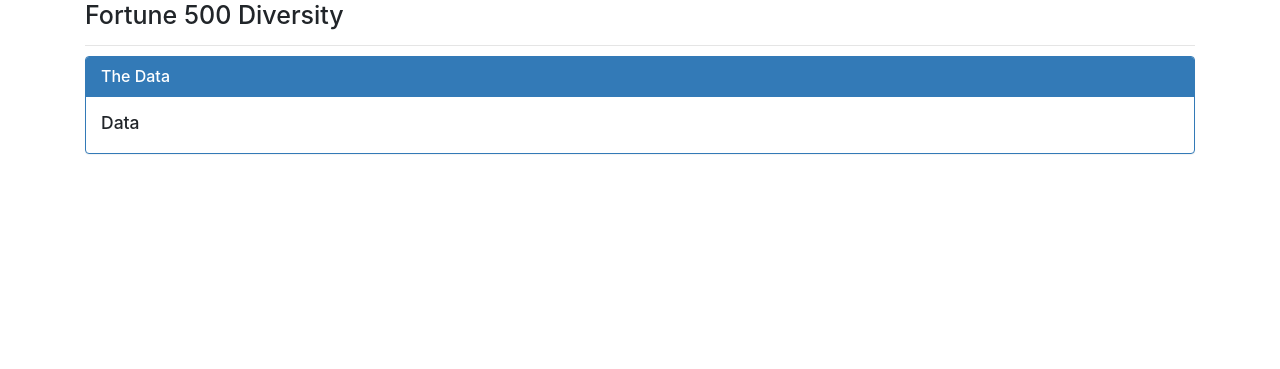
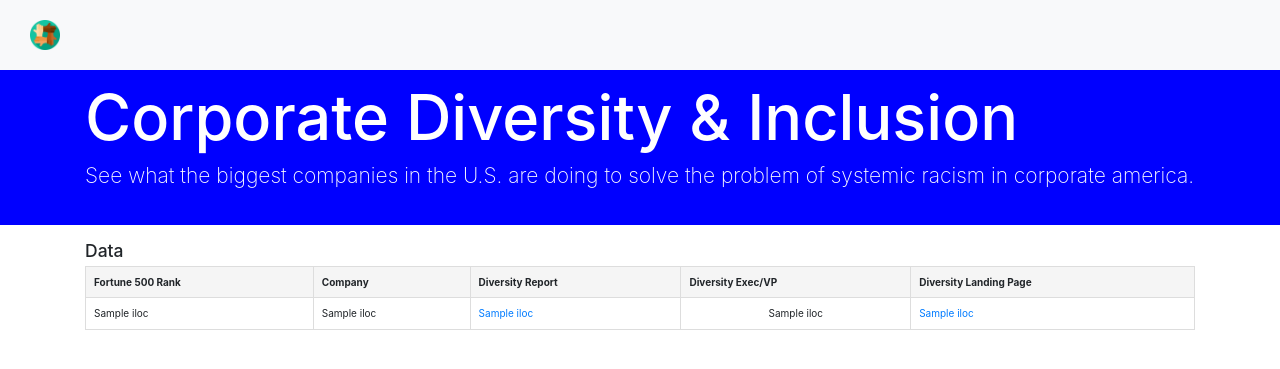
Before and after one commit to PrimoData/fortune500app, a Flask app: template templates/index.html in a window 1280 px wide. Shown: the top 369 px of the page. Run offline with Flask 2, Linux system fonts and the light colour scheme; the template is opened without the code that fills it: most values are stand-ins (such as "Sample title", 1, 10 or a date in 2020); parts of the project's set-up code (start-up, migrations or seed data) failed here and were passed over; some libraries are stand-ins or nearby versions.

Commit message:
ui updates

```diff
--- a/app.py
+++ b/app.py
@@ -7,10 +7,13 @@
 bootstrap = Bootstrap(app)
 app.secret_key = 'development key'
 
+data = pd.read_excel("Fortune500_2020_Final.xlsx")
+data.index.name = None
+
 
 @app.route('/')
 def index():
-    return render_template('index.html')
+    return render_template('index.html', data=data, data_table=data.to_html(classes='table'))
 
 
 if __name__ == "__main__":
--- a/templates/index.html
+++ b/templates/index.html
@@ -17,25 +17,68 @@
 
 
 {% block content %}
-    <div class="container">
-        <div class="row">
-            <div class="col-md-12">
-                <h1>Fortune 500 Diversity</h1>
-            </div>
+    <div class="container-fluid" style="background-color: blue;">
+        <div class='row  bg-light' style="padding-bottom: 20px">
+            <a class="navbar-brand" href="/" style="padding-top: 20px; padding-left: 30px;">
+                <img src="{{ url_for('static', filename='unity.png') }}" height="30" class="d-inline-block align-center" alt="">
+            </a>
         </div>
-        <hr>
-        <div class="row">
-            <div class="col-md-12">
-                <div class="panel panel-primary">
-                  <div class="panel-heading">
-                    <h3 class="panel-title">The Data</h3>
-                  </div>
-                  <div class="panel-body">
-                    <h3>Data</h3>
-                  </div>
+        <div class="container">
+            <div class="row">
+                <div class="col-md-12">
+                    <div class="jumbotron" style="padding: 10px 0px;margin-bottom: 10px; background-color: transparent; color: white;">
+                        <h1>Corporate Diversity & Inclusion</h1>
+                        <p class="lead">See what the biggest companies in the U.S. are doing to solve the problem of systemic racism in corporate america.</p>
+                    </div>
                 </div>
             </div>
         </div>
+    </div>
+
+    <div class="container">
+        <br>
+        <div class="row">
+            <div class="col-md-12">
+                <h3>Data</h3>
+                <table class="table table-bordered">
+                    <tr class="active">
+                        <th>Fortune 500 Rank</th>
+                        <th>Company</th>
+                        <th>Diversity Report</th>
+                        <th>Diversity Exec/VP</th>
+                        <th>Diversity Landing Page</th>
+                    </tr>
+                    {% for rownum,row in data.iterrows() %}
+                    <tr>
+                        <td>{{row.iloc[0]}}</td>
+                        <td>{{row.iloc[1]}}</td>
+
+                        {% if (row.iloc[2]) != "N" %}
+                            <td><a href='{{row.iloc[3]}}' target="_blank">{{row.iloc[2]}}</a></td>
+                        {% else %}
+                            <td style="text-align:center"></td>
+                        {% endif %}
+
+                        {% if (row.iloc[4]) == "Y" %}
+                            <td style="text-align:center"><span class="glyphicon glyphicon-ok" aria-hidden="true"></span></td>
+                        {% elif (row.iloc[4]) == "N" %}
+                            <td style="text-align:center"></td>
+                        {% else %}
+                            <td style="text-align:center">{{row.iloc[4]}}</td>
+                        {% endif %}
+
+                        {% if (row.iloc[5]) != "N" %}
+                            <td><a href='{{row.iloc[5]}}' target="_blank">{{row.iloc[5]}}</a></td>
+                        {% else %}
+                            <td></td>
+                        {% endif %}
+
+                    </tr>
+                    {% endfor %}
+                </table>
+            </div>
+        </div>
+
     </div>
 {% endblock %}
 
```
Also changed, not shown: 1 other file.
